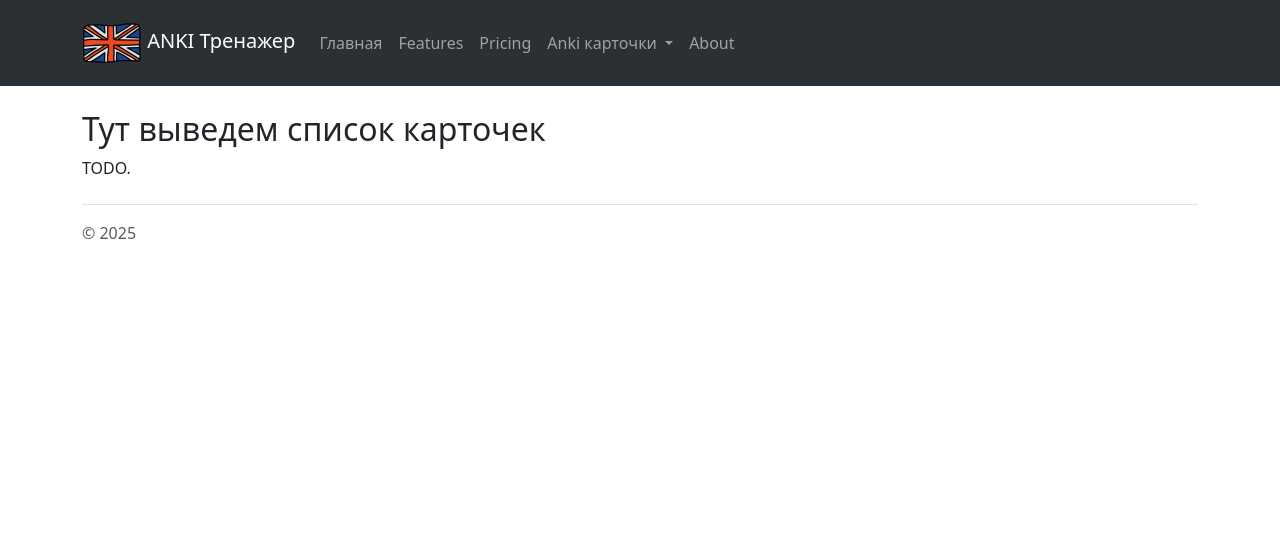
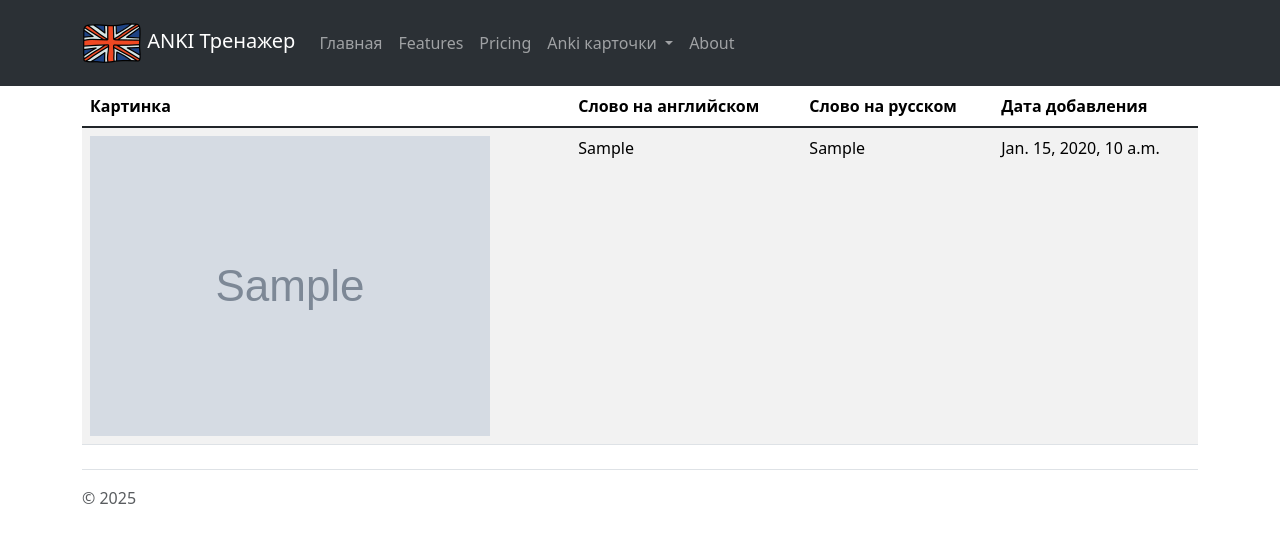
Before and after one commit to andrsharov/language-simulator, a Django app: page /cards_list/ in a window 1280 px wide. Shown: the top 543 px of the page. Run offline with Django 5.2, Linux system fonts and the light colour scheme; tables that the repository leaves empty hold one stand-in row (values such as "Sample post"); grey boxes marked "Sample" are stand-in pictures; some libraries are stand-ins or nearby versions.

Commit message:
Finish cards_list page.

```diff
--- a/app/simulator/templates/cards_list.html
+++ b/app/simulator/templates/cards_list.html
@@ -12,8 +12,35 @@
 
 {% block content %}
 
-
-<h2 class="mt-4">Тут выведем список карточек</h2>
- <p>TODO.</p>
+<table class="table table-striped table-hover">
+  <thead>
+    <tr>
+      <th scope="col">Картинка</th>
+      <th scope="col">Слово на английском</th>
+      <th scope="col">Слово на русском</th>
+      <th scope="col">Дата добавления</th>
+    </tr>
+  </thead>
+        <tbody class="table-group-divider">
+            {% for card in cards %}
+            <tr>
+                <th scope="row">
+                    {% if card.image %}
+                        <img src="{{ card.image.url }}" alt="{{ card.english_word }}" class="card-image">
+                    {% else %}
+                        Нет изображения
+                    {% endif %}
+                </th>
+                <td>{{ card.english_word }}</td>
+                <td>{{ card.russian_word }}</td>
+                <td>{{ card.created_at }}</td>
+            </tr>
+            {% empty %}
+            <tr>
+                <td colspan="4">Нет доступных карточек. Добавьте первую!</td>
+            </tr>
+            {% endfor %}
+        </tbody>
+    </table>
 
 {% endblock %}
```
